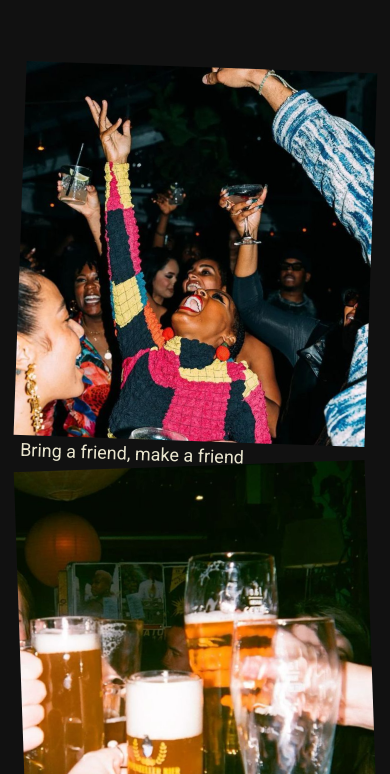
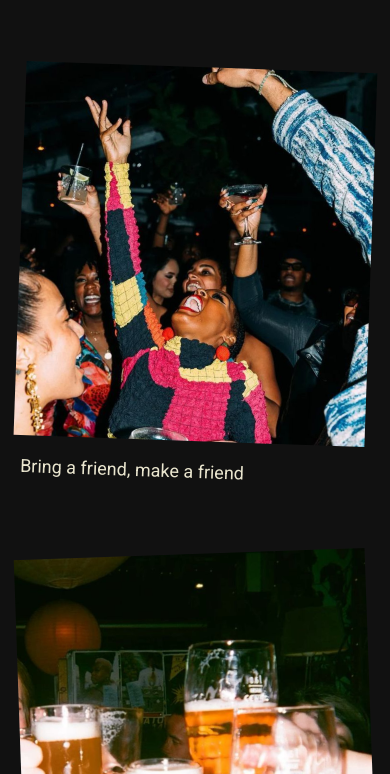
Before and after one commit to senagab/event-page, a website built with Parcel: page src/index.html in a window 390 px wide. Shown: the part 1270-2044 px from the top of the page. Built offline with nearby package versions, Linux system fonts and the light colour scheme; a script that the page names is missing.

Commit message:
feat: event margin

```diff
--- a/src/styles/_event.scss
+++ b/src/styles/_event.scss
@@ -103,6 +103,7 @@
 
         .container {
             display: block;
+            margin-bottom: 4.5em;
         }
 
         &__details {
@@ -115,6 +116,7 @@
 
         &__image {
             width: 100%;
+            margin-bottom: 1em;
         }
     }
 }
```
